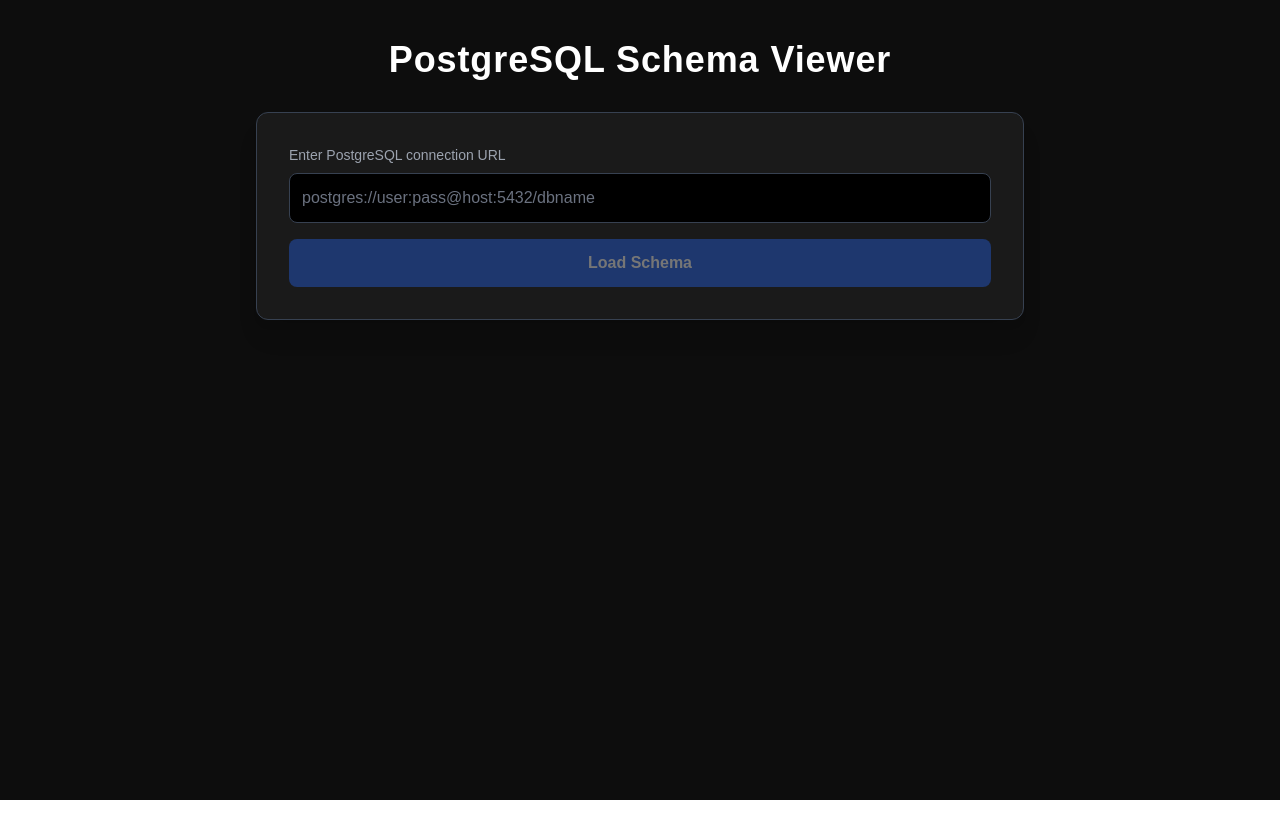
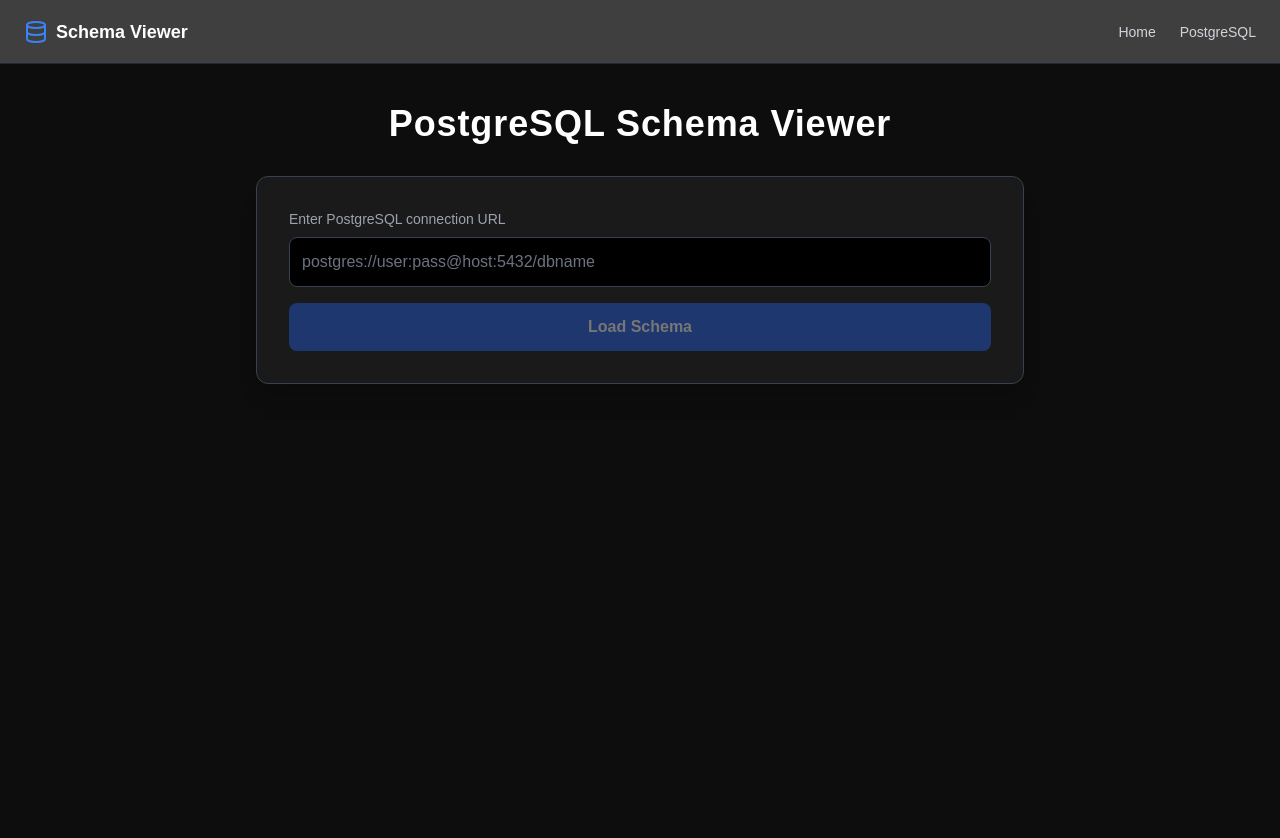
Before and after one commit to MQJ0749/schema-exporter, a Next.js app: page /postgres-schema-view in a window 1280 px wide. Shown: the top 838 px of the page. Before the commit the page ends 800 px from the top, so only its background shows below. Built offline with nearby package versions, Linux system fonts and the light colour scheme.

Commit message:
Add navbar and invalid db url error handling

```diff
--- a/app/layout.tsx
+++ b/app/layout.tsx
@@ -1,6 +1,7 @@
 import { Geist, Geist_Mono } from "next/font/google";
 import "./globals.css";
 import dagre from "dagre";
+import Navbar from "@/components/Navbar";
 
 
 const geistSans = Geist({
@@ -23,6 +24,7 @@
       <body
         className={`${geistSans.variable} ${geistMono.variable} antialiased`}
       >
+        <Navbar />
         {children}
       </body>
     </html>
--- a/components/Diagram.tsx
+++ b/components/Diagram.tsx
@@ -10,8 +10,17 @@
 const nodeTypes = { tableNode: TableNode };
 
 export default function Diagram({ schema }) {
-  const { tables, relations } = schema;
+  const { tables, relations , message } = schema;
 
+  if(message === 'CLIENT_NOT_CONNECTED'){
+     return (
+        <div className="mt-4 p-3 bg-red-900/40 border border-red-700 text-red-300 rounded-lg">
+    <strong>Error:</strong>
+       "Unable to connect. Check your database URL. An unexpected error occurred."
+  </div>
+     )
+  }
+  else{
       const [layoutNodes, setLayoutNodes] = useState(null);
 
       // Step 1: initial nodes with no positions
@@ -82,4 +91,8 @@
           </ReactFlow>
         </div>
       );
+
   }
+
+
+}
--- /dev/null
+++ b/components/Navbar.tsx
@@ -0,0 +1,36 @@
+"use client";
+
+import Link from "next/link";
+import { Database } from "lucide-react";
+
+export default function Navbar() {
+  return (
+    <nav className="w-full h-16 bg-[#0f0f0f]/80 backdrop-blur-md border-b border-gray-800 flex items-center px-6">
+
+      {/* LEFT: Logo */}
+      <Link href="/" className="flex items-center gap-2 group">
+        <Database className="text-blue-500 group-hover:text-blue-400 transition" size={24} />
+        <span className="font-semibold text-lg text-white group-hover:text-blue-400 transition">
+          Schema Viewer
+        </span>
+      </Link>
+
+      {/* RIGHT: Navigation */}
+      <div className="ml-auto flex items-center gap-6">
+        <Link
+          href="/"
+          className="text-gray-300 hover:text-white transition text-sm font-medium"
+        >
+          Home
+        </Link>
+
+        <Link
+          href="/postgres-schema-view"
+          className="text-gray-300 hover:text-white transition text-sm font-medium"
+        >
+          PostgreSQL
+        </Link>
+      </div>
+    </nav>
+  );
+}
--- a/lib/db.ts
+++ b/lib/db.ts
@@ -1,8 +1,16 @@
 import { Client } from "pg";
 
 export async function getPgClient(connectionString: string) {
-  const client = new Client({ connectionString });
-  await client.connect();
-  console.log("Connection established")
-  return client;
+
+  try{
+    const client = new Client({ connectionString });
+    await client.connect();
+    console.log("Connection established")
+    return client;
+  }
+  catch(err){
+    console.log("err",err)
+    return "CLIENT_NOT_CONNECTED"
+  }
+
 }
--- a/lib/schemaFetcher.ts
+++ b/lib/schemaFetcher.ts
@@ -4,6 +4,14 @@
 export async function fetchSchema(connectionString: string): Promise<SchemaResponse> {
   console.log("In Fetching Schema")
   const client = await getPgClient(connectionString);
+
+  if(!client || client === 'CLIENT_NOT_CONNECTED' ){
+    return {
+    tables: [],
+    relations: [],
+    message: 'CLIENT_NOT_CONNECTED'
+  };
+  }
 
   const tablesRes = await client.query(`
     SELECT table_name
@@ -71,5 +79,6 @@
       targetTable: r.target_table,
       targetColumn: r.target_column,
     })),
+    message: 'CLIENT_CONNECTED'
   };
 }
--- a/lib/schemaTypes.ts
+++ b/lib/schemaTypes.ts
@@ -20,4 +20,5 @@
 export type SchemaResponse = {
   tables: Table[];
   relations: Relation[];
+  message: string
 };
```
Lines whose indentation alone changed are shown as unchanged.
